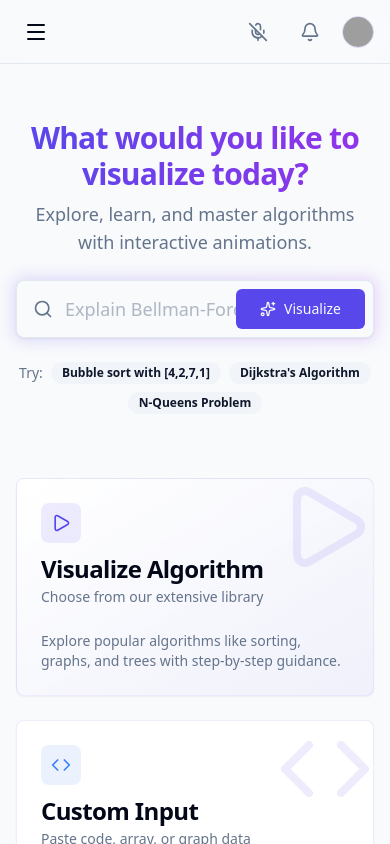
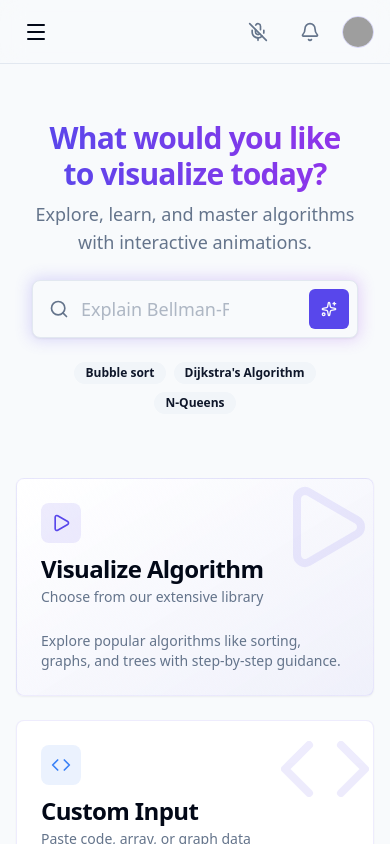
Before and after one commit to Pratik-Bavche/AlgoView-A-Platform-to-Visualize-Algorithms, a React (Vite) app: page / in a window 390 px wide. Shown: the top 844 px of the page. Built offline with nearby package versions, Linux system fonts and the light colour scheme; grey boxes are pictures that could not be loaded.

Commit message:
Responsiveness

```diff
--- a/src/components/layout/navbar.jsx
+++ b/src/components/layout/navbar.jsx
@@ -24,11 +24,11 @@ export const Navbar = () => {
     const [isVoiceOn, setIsVoiceOn] = useState(false);
 
     return (
-        <div className="flex items-center p-4 border-b h-16 bg-background/50 backdrop-blur-md sticky top-0 z-30 ml-0 md:ml-64 transition-all duration-300">
+        <div className="flex items-center p-4 border-b h-16 bg-background/50 backdrop-blur-md sticky top-0 z-30 ml-0 transition-all duration-300">
             <MobileSidebar />
 
             {/* Search Bar */}
-            <div className="flex-1 px-4 hidden sm:block">
+            <div className="flex-1 px-4 hidden sm:flex justify-center">
                 <div className="relative w-full max-w-md">
                     <Search className="absolute left-2.5 top-2.5 h-4 w-4 text-muted-foreground" />
                     <Input
--- a/src/pages/dashboard.jsx
+++ b/src/pages/dashboard.jsx
@@ -42,7 +42,7 @@ export const Dashboard = () => {
             className="space-y-8 pb-8"
         >
             {/* Hero Section */}
-            <motion.div variants={item} className="flex flex-col items-center justify-center text-center space-y-6 py-8 md:py-12">
+            <motion.div variants={item} className="flex flex-col items-center justify-center text-center space-y-6 py-8 md:py-12 px-4">
                 <div className="space-y-2">
                     <h1 className="text-3xl md:text-5xl font-bold tracking-tight bg-gradient-to-r from-primary to-purple-600 bg-clip-text text-transparent">
                         What would you like to visualize today?
@@ -59,10 +59,11 @@ export const Dashboard = () => {
                             <Search className="absolute left-4 h-5 w-5 text-muted-foreground" />
                             <Input
                                 placeholder="Explain Bellman-Ford with negative cycle..."
-                                className="pl-12 h-14 text-lg border-0 bg-transparent focus-visible:ring-0 focus-visible:ring-offset-0 placeholder:text-muted-foreground/50"
+                                className="pl-12 h-14 text-lg border-0 bg-transparent focus-visible:ring-0 focus-visible:ring-offset-0 placeholder:text-muted-foreground/50 pr-32"
                             />
+                            <div className="absolute right-2 hidden sm:block">
                                 <Button
-                                className="absolute right-2 h-10 px-6 rounded-md"
+                                    className="h-10 px-6 rounded-md"
                                     size="sm"
                                     onClick={() => handleVisualize("Bellman-Ford")}
                                 >
@@ -70,17 +71,27 @@ export const Dashboard = () => {
                                     Visualize
                                 </Button>
                             </div>
+                            <div className="absolute right-2 sm:hidden">
+                                <Button
+                                    size="icon"
+                                    className="h-10 w-10 rounded-md"
+                                    onClick={() => handleVisualize("Bellman-Ford")}
+                                >
+                                    <Sparkles className="h-4 w-4" />
+                                </Button>
+                            </div>
+                        </div>
                     </div>
                 </div>
 
                 <div className="flex flex-wrap items-center justify-center gap-2 text-sm text-muted-foreground">
-                    <span>Try:</span>
+                    <span className="hidden sm:inline">Try:</span>
                     <Badge
                         variant="secondary"
                         className="cursor-pointer hover:bg-secondary/80 transition-colors"
                         onClick={() => handleVisualize("Bubble Sort")}
                     >
-                        Bubble sort with [4,2,7,1]
+                        Bubble sort
                     </Badge>
                     <Badge
                         variant="secondary"
@@ -94,13 +105,13 @@ export const Dashboard = () => {
                         className="cursor-pointer hover:bg-secondary/80 transition-colors"
                         onClick={() => handleVisualize("N-Queens")}
                     >
-                        N-Queens Problem
+                        N-Queens
                     </Badge>
                 </div>
             </motion.div>
 
             {/* Action Cards */}
-            <motion.div variants={item} className="grid gap-6 md:grid-cols-3">
+            <motion.div variants={item} className="grid gap-6 grid-cols-1 md:grid-cols-2 lg:grid-cols-3">
                 <Card
                     className="hover:shadow-xl transition-all duration-300 border-primary/10 bg-gradient-to-br from-card to-primary/5 cursor-pointer group relative overflow-hidden"
                     onClick={() => navigate('/library')}
@@ -140,7 +151,7 @@ export const Dashboard = () => {
                     </CardContent>
                 </Card>
 
-                <Card className="hover:shadow-xl transition-all duration-300 border-primary/10 cursor-pointer group relative overflow-hidden">
+                <Card className="hover:shadow-xl transition-all duration-300 border-primary/10 cursor-pointer group relative overflow-hidden md:col-span-2 lg:col-span-1">
                     <div className="absolute top-0 right-0 p-4 opacity-10 group-hover:opacity-20 transition-opacity">
                         <Upload className="w-24 h-24 text-primary transform translate-x-4 -translate-y-4" />
                     </div>
@@ -160,9 +171,9 @@ export const Dashboard = () => {
             </motion.div>
 
             {/* Main Content Split */}
-            <div className="grid gap-6 md:grid-cols-2 lg:grid-cols-7">
+            <div className="grid gap-6 grid-cols-1 lg:grid-cols-7">
                 {/* Recent Activity */}
-                <motion.div variants={item} className="col-span-4">
+                <motion.div variants={item} className="col-span-1 lg:col-span-4">
                     <Card className="h-full">
                         <CardHeader>
                             <CardTitle className="flex items-center gap-2">
@@ -178,7 +189,7 @@ export const Dashboard = () => {
                                 {recentActivity.map((activity, index) => (
                                     <div key={index} className="flex flex-col sm:flex-row sm:items-center justify-between p-4 rounded-xl border bg-card hover:bg-accent/50 transition-colors gap-4">
                                         <div className="flex items-start gap-4">
-                                            <div className="h-10 w-10 rounded-full bg-primary/10 flex items-center justify-center text-primary mt-1 sm:mt-0">
+                                            <div className="h-10 w-10 rounded-full bg-primary/10 flex items-center justify-center text-primary mt-1 sm:mt-0 flex-shrink-0">
                                                 <GitBranch className="h-5 w-5" />
                                             </div>
                                             <div>
@@ -204,7 +215,7 @@ export const Dashboard = () => {
                 </motion.div>
 
                 {/* Learning Progress Widget */}
-                <motion.div variants={item} className="col-span-3">
+                <motion.div variants={item} className="col-span-1 lg:col-span-3">
                     <Card className="h-full">
                         <CardHeader>
                             <CardTitle className="flex items-center gap-2">
```
Lines whose indentation alone changed are shown as unchanged.
